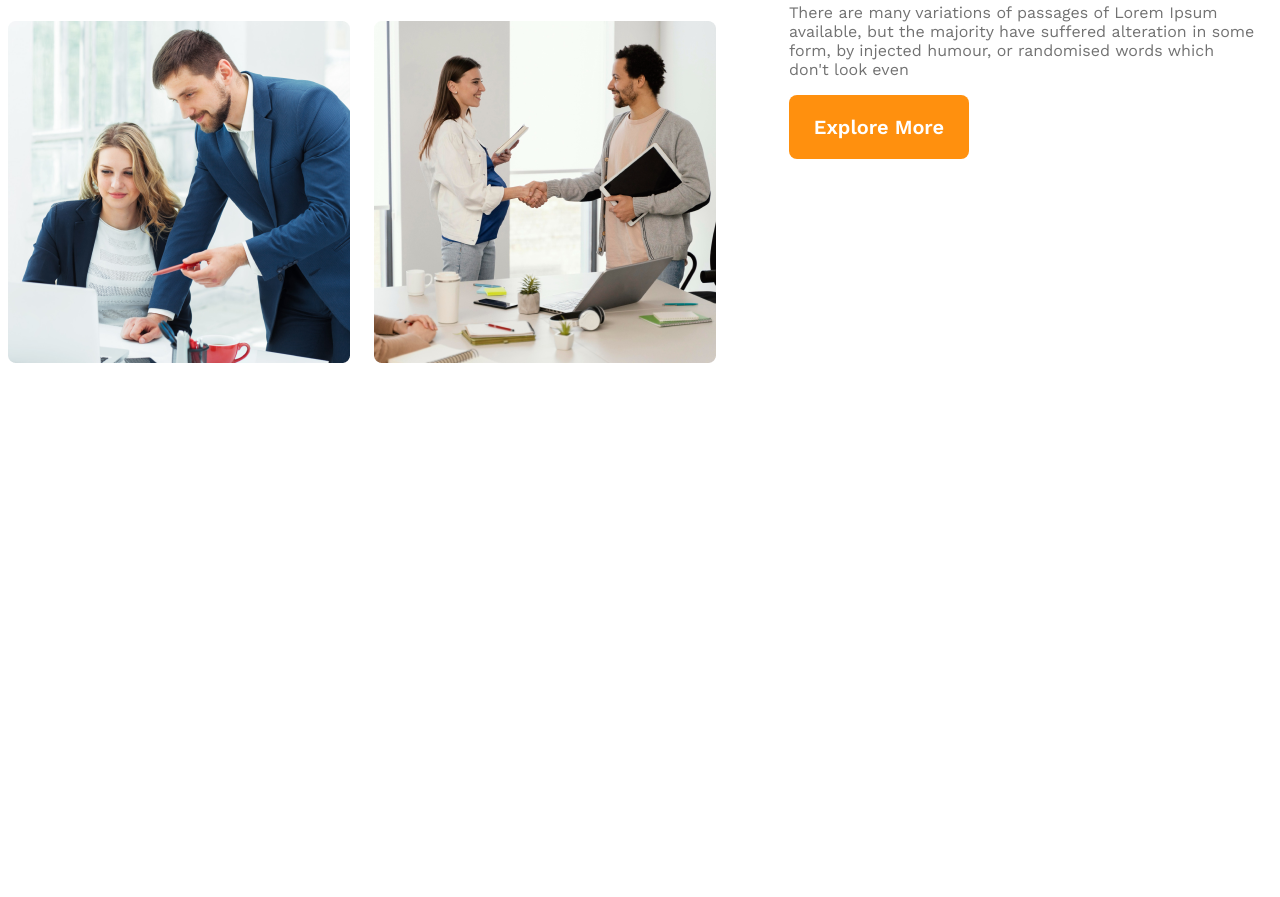
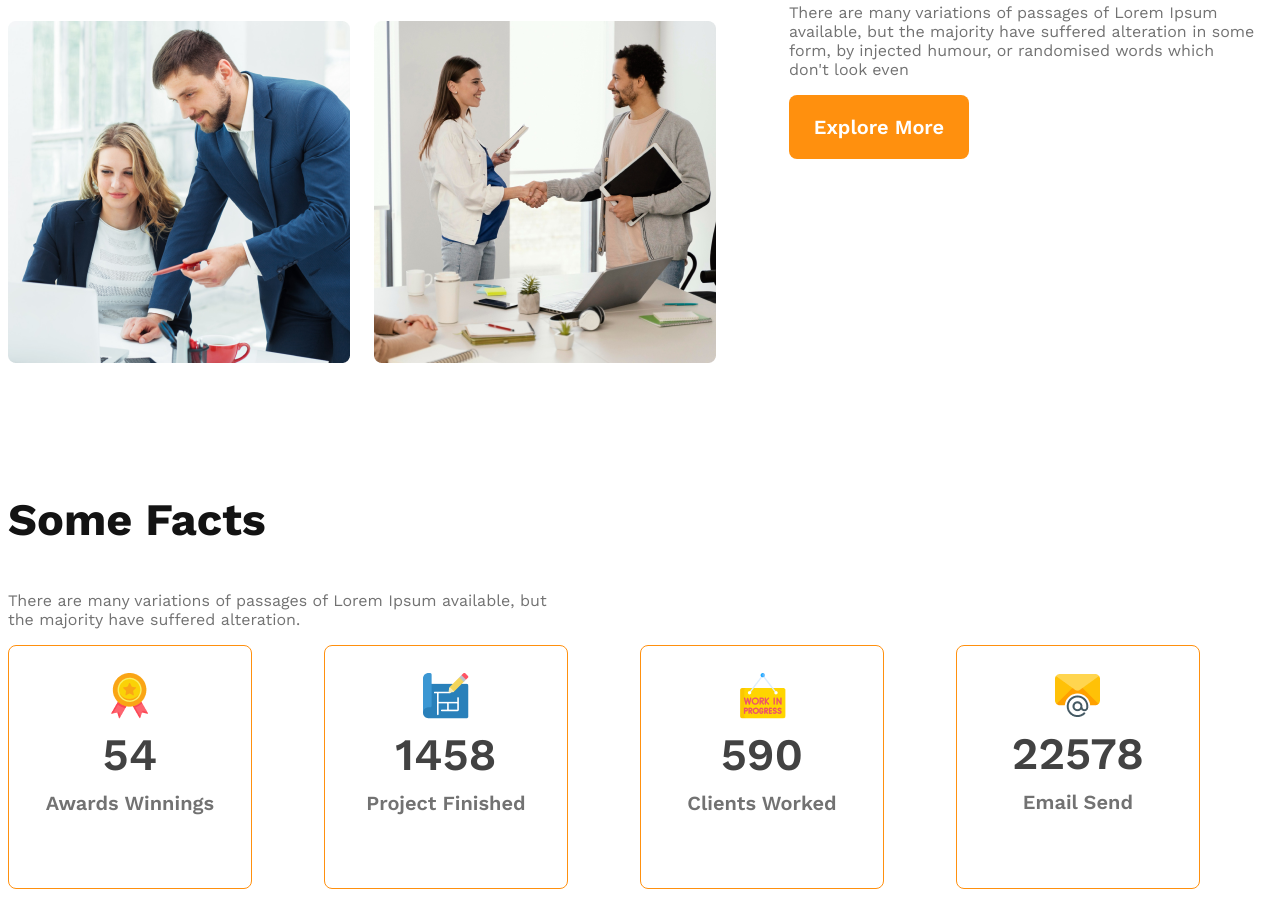
Before and after one commit to ShakirMahmud/g3-architects-project, a plain HTML site: page index.html in a window 1280 px wide. Shown: the part 1650-2547 px from the top of the page. Before the commit the page ends 2021 px from the top, so only its background shows below. Drawn offline with nearby package versions, Linux system fonts and the light colour scheme.

Commit message:
upto 10-6

```diff
--- a/index.html
+++ b/index.html
@@ -31,6 +31,7 @@
         </div>
     </header>
     <main>
+        <!-- team section start -->
         <section class="teams display_flex">
             <div class="team_img_container">
                 <img src="images/team1.png" alt="">
@@ -39,11 +40,55 @@
                 <img src="images/team4.png" alt="">
             </div>
             <div class="our_features">
-                <h3 class="feature_title"><span id="quick_list">Quick list </span> <span id="of_Our"> of Our </span> <span id="Features">Features</span></h3>
+                <h3 class="feature_title"><span id="quick_list">Quick list </span> <span id="of_Our"> of Our </span>
+                    <span id="Features">Features</span></h3>
                 <p class="feature_description">
-                    There are many variations of passages of Lorem Ipsum available, but the majority have suffered alteration in some form, by injected humour, or randomised words which don't look even
+                    There are many variations of passages of Lorem Ipsum available, but the majority have suffered
+                    alteration in some form, by injected humour, or randomised words which don't look even
                 </p>
                 <button class="btn_explore">Explore More</button>
+            </div>
+        </section>
+        <!-- features you will enjoy  -->
+        <section>
+
+        </section>
+        <!-- some facts -->
+        <section>
+            <h3 class="fact_title">Some Facts</h3>
+            <p class="fact_para">
+                There are many variations of passages of Lorem Ipsum available, but the majority have suffered
+                alteration.
+            </p>
+            <div class="facts_container">
+                <div class="fact">
+                    <div>
+                        <img src="images/icons/ribon.png" alt="">
+                        <h4 class="fact_number">54</h4>
+                        <h6 class="fact_name">Awards Winnings</h6>
+                    </div>
+                </div>
+                <div class="fact">
+                    <div>
+                        <img src="images/icons/projects.png" alt="">
+                        <h4 class="fact_number">1458</h4>
+                        <h6 class="fact_name">Project Finished</h6>
+                    </div>
+                </div>
+                <div class="fact">
+                    <div>
+                        <img src="images/icons/customers.png" alt="">
+                        <h4 class="fact_number">590</h4>
+                        <h6 class="fact_name">Clients Worked</h6>
+                    </div>
+                </div>
+                <div class="fact">
+                    <div>
+                        <img src="images/icons/email.png" alt="">
+                        <h4 class="fact_number">22578</h4>
+                        <h6 class="fact_name">Email Send</h6>
+                    </div>
+                </div>
             </div>
         </section>
     </main>
--- a/styles/style.css
+++ b/styles/style.css
@@ -8,13 +8,16 @@ body {
 .display_flex {
     display: flex;
 }
-.text_center{
+
+.text_center {
     text-align: center;
 }
+
 .bg_light {
     background-color: rgba(255, 144, 14, 0.1);
 }
-.btn_explore{
+
+.btn_explore {
     width: 180px;
     height: 64px;
     border-radius: 8px;
@@ -25,11 +28,13 @@ font-family: Work Sans;
     font-size: 1.25rem;
     font-weight: 600;
 }
-main{
+
+main {
     max-width: 1440px;
-    margin:  0 auto;
+    margin: 0 auto;
 }
-main > section{
+
+main>section {
     margin-top: 130px;
 }
 
@@ -38,86 +43,173 @@ main > section{
     justify-content: space-between;
     align-items: center;
 }
+
 .brand {
     color: rgb(19, 19, 19);
     font-size: 2.8125rem;
     font-weight: 700;
 }
-.nav_links {
 
-}
+.nav_links {}
+
 .nav_item {
     list-style: none;
     margin-right: 26px;
 }
+
 .nav_link {
     text-decoration: none;
     color: rgb(66, 66, 66);
     font-size: 1.125rem;
     font-weight: 500;
 }
+
 .navbar,
 .banner {
     max-width: 1440px;
     margin: 0 auto;
 }
+
 /* banner styles */
-.banner_content{
+.banner_content {
     max-width: 862px;
     height: auto;
     margin: 0 auto;
     text-align: center;
     margin-bottom: 50px;
 }
-.banner_title{
+
+.banner_title {
     color: rgb(19, 19, 19);
     font-size: 4rem;
     font-weight: 700;
 }
-.banner_para{
+
+.banner_para {
     color: rgb(114, 114, 114);
     font-family: Work Sans;
     font-size: 1rem;
     font-weight: 400;
 }
-.banner_img{
+
+.banner_img {
     width: 100%;
 }
+
 /* team styles */
-.teams{
+.teams {
     align-items: center;
 }
-.team_img_container{
+
+.team_img_container {
     display: grid;
     grid-template-columns: repeat(2, 1fr);
     gap: 24px;
 }
-.our_features{
+
+.our_features {
     margin-left: 73px;
     max-width: 468px;
 }
-#quick_list{
-    color:  rgb(114, 114, 114);
+
+#quick_list {
+    color: rgb(114, 114, 114);
     font-weight: 500;
     font-size: 2.8125rem;
 }
-#of_Our{
-    color:  rgb(19, 19, 19);
+
+#of_Our {
+    color: rgb(19, 19, 19);
     font-weight: 700;
     font-size: 2.8125rem;
 }
-#Features{
-    color:  rgb(255, 144, 14);
+
+#Features {
+    color: rgb(255, 144, 14);
     font-weight: 700;
     font-size: 2.8125rem;
 }
-.feature_description{
+
+.feature_description {
     color: rgb(114, 114, 114);
     font-size: 1rem;
     font-weight: 400;
 }
+
+/* fact section styles here  */
+
+.fact_title {
+    color: rgb(19, 19, 19);
+    font-family: Work Sans;
+    font-size: 2.8125rem;
+    font-weight: 700;
+}
+
+.fact_para {
+    color: rgb(114, 114, 114);
+    font-family: Work Sans;
+    font-size: 1rem;
+    font-weight: 400;
+    width: 540px;
+}
+
+.facts_container {
+    display: grid;
+    grid-template-columns: repeat(4, 1fr);
+}
+
+.fact {
+    border: 1px solid rgb(255, 144, 14);
+    border-radius: 8px;
+    width: 241.83px;
+    height: 241.83px;
+    display: flex;
+    align-items: center;
+    justify-content: center;
+    text-align: center;
+}
+
+.fact_number {
+    color: rgb(66, 66, 66);
+    font-size: 2.8125rem;
+    font-weight: 600;
+    margin-top: 5px;
+    margin-bottom: 10px;
+}
+
+.fact_name {
+    color: rgb(114, 114, 114);
+    font-size: 1.25rem;
+    font-weight: 600;
+    margin-top: 5px;
+    /* margin-bottom: 60px; */
+}
+
+/* small size device */
 @media screen and (max-width:576px) {
-    .navbar, .nav_links{
+
+    .navbar,
+    .nav_links,
+    .teams {
         flex-direction: column;
     }
+
+    .team_img_container {
+        grid-template-columns: repeat(1, 1fr);
     }
+
+    .our_features {
+        margin-left: 20px;
+    }
+}
+
+/* medium size device */
+@media screen and (min-width:576px) and (max-width:992px) {
+    .teams {
+        flex-direction: column;
+    }
+
+    .our_features {
+        margin: 35px auto;
+    }
+}
```
Lines whose indentation alone changed are shown as unchanged.
